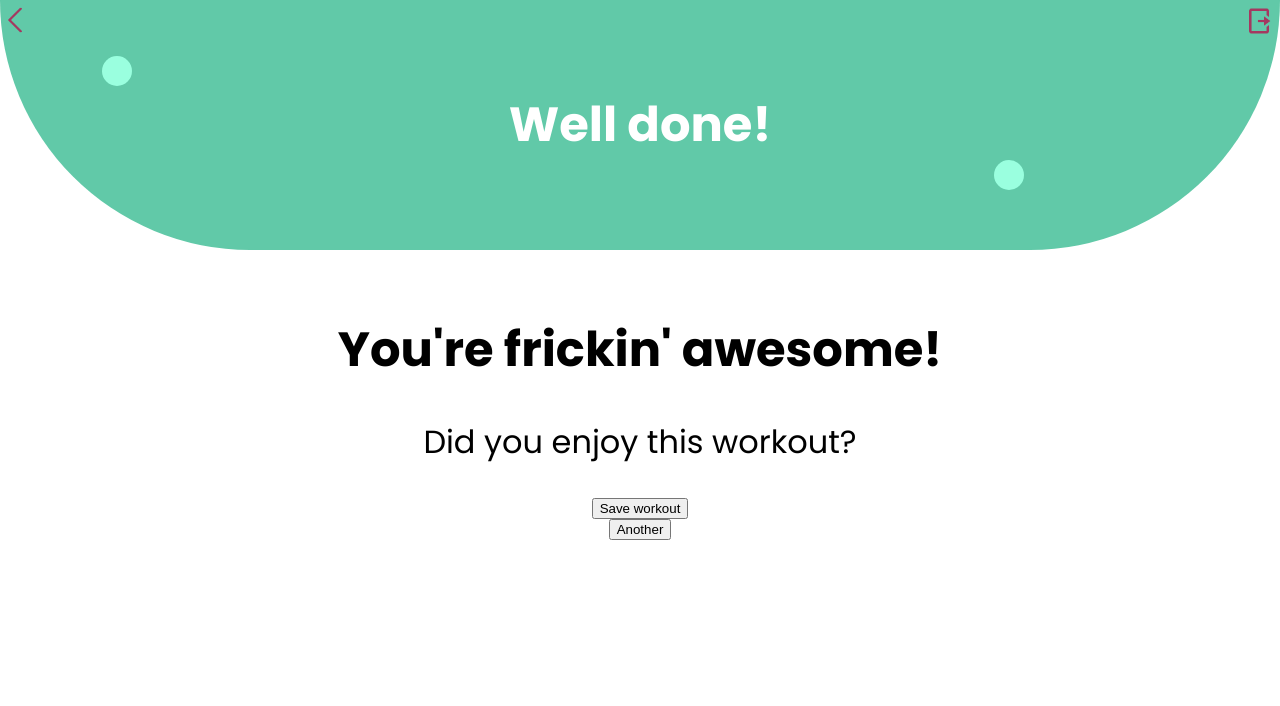
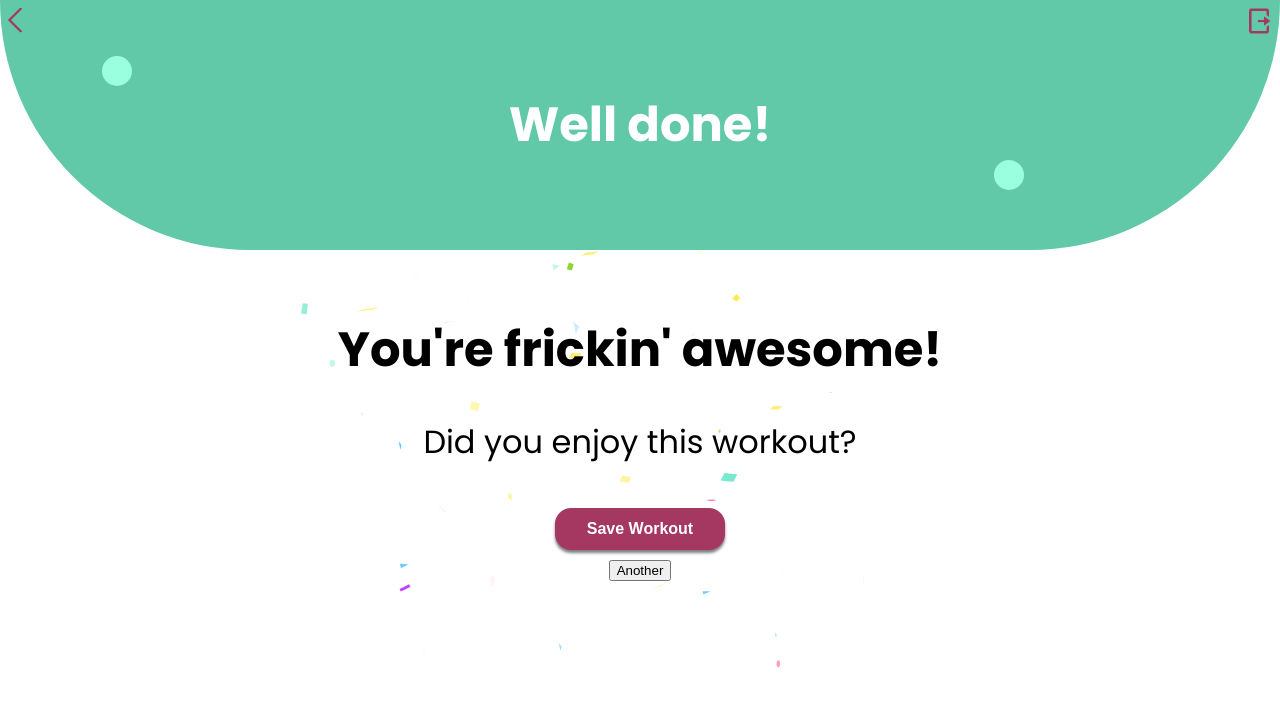
Before and after one commit to Cheroptera/circle-it-FE, a React (Create React App) app: page /well-done in a window 1280 px wide. Shown: the top 706 px of the page. Built offline with nearby package versions, Linux system fonts and the light colour scheme.

Commit message:
styled lottie and button

```diff
--- a/src/components/WellDone.js
+++ b/src/components/WellDone.js
@@ -5,9 +5,10 @@ import { useSelector } from 'react-redux'
 import { useNavigate } from 'react-router-dom'
 import { Header } from 'lib/Header'
 import { LogOutButton } from 'lib/LogOutButton'
-// import Lottie from 'lottie-react'
+import { StartButton } from 'lib/StartButton'
+import Lottie from 'lottie-react'
 import styled from 'styled-components/macro'
-// import confetti from '../lotties/confetti.json'
+import confetti from '../lotties/confetti.json'
 
 export const WellDone = () => {
   const navigate = useNavigate()
@@ -57,11 +58,11 @@ export const WellDone = () => {
       <StyledWellDoneContainer>
         <H2>You&apos;re frickin&apos; awesome! </H2>
         <p>Did you enjoy this workout?</p>
-        <button type="button" onClick={handleSaveWorkout}>Save workout</button>
+        <StartButton buttonText="Save Workout" onClick={handleSaveWorkout} />
         <button type="button" onClick={handleSomething}>Another</button>
       </StyledWellDoneContainer>
-      {/* <Lottie style={{ width: '90%', height: '90%', position: 'absolute', top: '50px' }} animationData={confetti} loop /> */}
-      <LogOutButton />
+      <Lottie style={{ width: '90%', height: '90%', position: 'absolute', top: '50px', zIndex: '-1' }} animationData={confetti} loop />
+      <LogOutButton style={{ zIndex: '1' }} />
     </>
   )
 }
```
